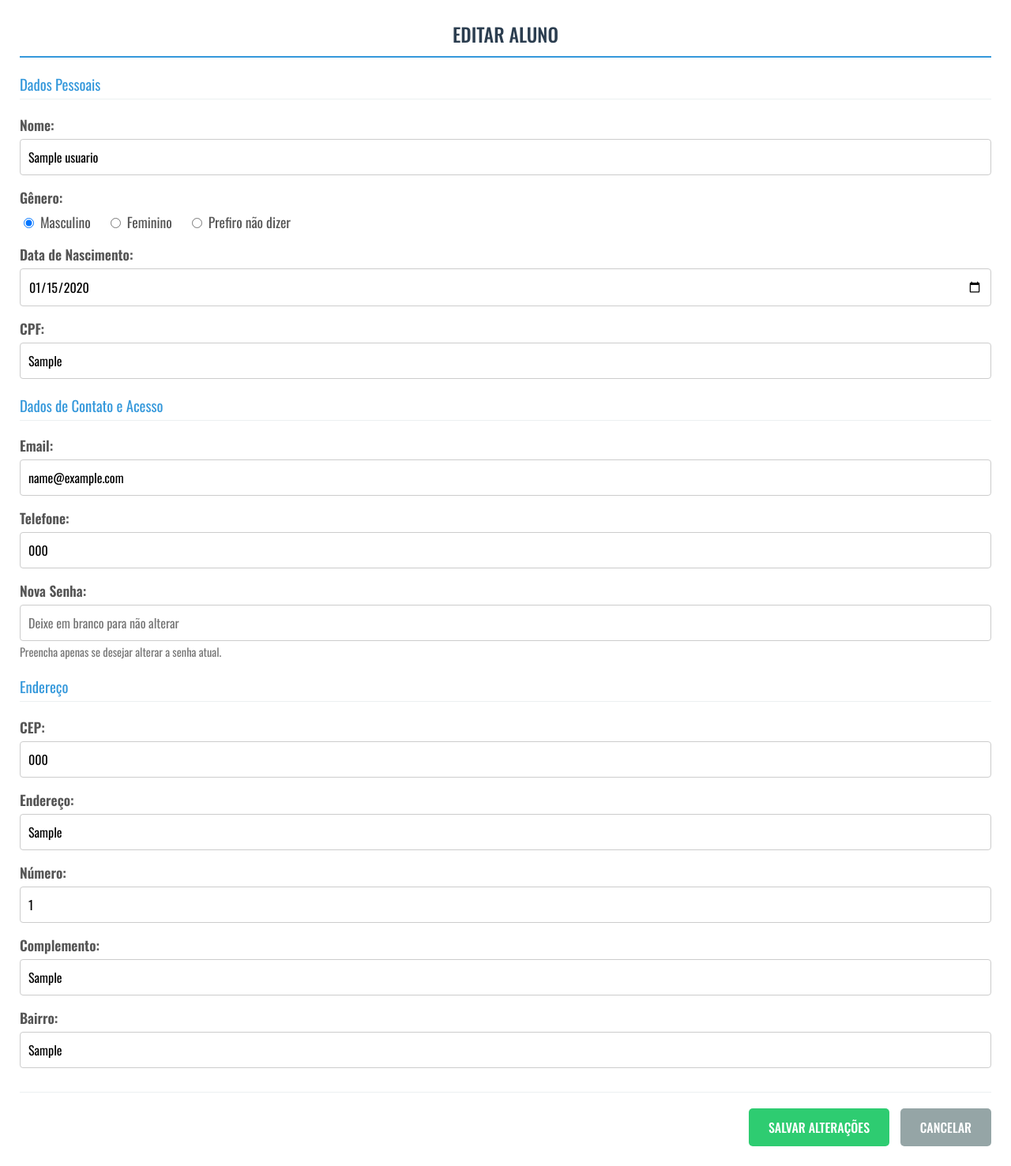
After one commit to kaiohenrique5340-boop/Gestao-de-Escolinha, a PHP site: page /views/editarUsuario.php?id=1 in a window 1280 px wide. The commit adds this page. Shown: the whole page at 79% size. Run offline with PHP 8.4, Linux system fonts and the light colour scheme; the visitor is signed in with stand-in values (Sample User, id 1); tables that the repository leaves empty hold one stand-in row (values such as "Sample post").

Commit message:
Adiciona página de edição de usuário e formulário para atualização de dados

```diff
--- /dev/null
+++ b/css/editarUsuario.css
@@ -0,0 +1,135 @@
+/* css/editarAluno.css */
+
+/* Base (igual ao detalhesAluno.css) */
+html, body {
+    height: 100%;
+    margin: 0;
+    padding: 0;
+    font-family: 'Oswald', sans-serif;
+    background-color: #f4f4f4;
+    color: #333;
+    box-sizing: border-box;
+}
+
+.container-detalhes {
+    width: 100%;
+    min-height: 100%;
+    background-color: #ffffff;
+    padding: 25px;
+    box-sizing: border-box;
+}
+
+h2 {
+    text-align: center;
+    color: #2c3e50;
+    border-bottom: 2px solid #3498db;
+    padding-bottom: 10px;
+    margin-top: 0;
+    font-weight: 500;
+    text-transform: uppercase;
+}
+
+h3 {
+    color: #3498db;
+    border-bottom: 1px solid #ecf0f1;
+    padding-bottom: 5px;
+    margin-top: 20px;
+    font-weight: 400;
+}
+
+.grupo-dados {
+    margin-bottom: 20px;
+}
+
+/* ---------- NOVOS ESTILOS PARA O FORMULÁRIO ---------- */
+
+/* Estilo para as 'etiquetas' (labels) */
+.grupo-dados label {
+    display: block; /* Faz a label ocupar a linha toda */
+    font-weight: 600;
+    color: #555;
+    margin-top: 15px;
+    margin-bottom: 5px;
+    font-size: 1.1em;
+}
+
+/* Estilo para os campos de texto, email, date, etc. */
+.grupo-dados input[type="text"],
+.grupo-dados input[type="email"],
+.grupo-dados input[type="date"],
+.grupo-dados input[type="password"] {
+    width: 100%;
+    padding: 10px;
+    font-family: 'Oswald', sans-serif;
+    font-size: 1em;
+    border: 1px solid #ccc;
+    border-radius: 4px;
+    box-sizing: border-box; /* Garante que o padding não estoure */
+}
+
+.grupo-dados small {
+    display: block;
+    font-size: 0.9em;
+    color: #777;
+    margin-top: 3px;
+}
+
+/* Estilo para os Radio Buttons de Gênero */
+.legend-style {
+    font-weight: 600;
+    color: #555;
+    margin-top: 15px;
+    margin-bottom: 5px;
+    font-size: 1.1em;
+}
+.gender-options {
+    display: flex;
+    gap: 20px;
+}
+.gender-options label {
+    font-weight: 400;
+    margin: 0;
+    display: flex;
+    align-items: center;
+    gap: 5px;
+}
+
+
+/* Estilo para os Botões */
+.grupo-botoes {
+    text-align: right;
+    margin-top: 30px;
+    padding-top: 20px;
+    border-top: 1px solid #ecf0f1;
+}
+
+.btn {
+    display: inline-block;
+    padding: 12px 25px;
+    margin-left: 10px;
+    font-family: 'Oswald', sans-serif;
+    font-size: 1em;
+    font-weight: 500;
+    text-decoration: none;
+    text-transform: uppercase;
+    border: none;
+    border-radius: 5px;
+    cursor: pointer;
+    transition: all 0.3s ease;
+}
+
+.btn-salvar {
+    background-color: #2ecc71; /* Verde (Sucesso) */
+    color: #ffffff;
+}
+.btn-salvar:hover {
+    background-color: #27ae60;
+}
+
+.btn-cancelar {
+    background-color: #95a5a6; /* Cinza (Cancelar) */
+    color: #ffffff;
+}
+.btn-cancelar:hover {
+    background-color: #7f8c8d;
+}
--- a/views/detalhesAluno.php
+++ b/views/detalhesAluno.php
@@ -94,7 +94,7 @@ if (!empty($aluno['sexo'])) {
 
         <div class="grupo-botoes">
 
-            <a href="paginaEditarAluno.php?id=<?php echo $aluno_id; ?>"
+            <a href="editarUsuario.php?id=<?=  $aluno_id ?>"
                class="btn btn-alterar"
                target="conteudo-principal">
                Alterar
--- /dev/null
+++ b/views/editarUsuario.php
@@ -0,0 +1,129 @@
+<?php
+session_start();
+include '../conexao.php'; // Inclui a conexão PDO
+
+//---------- Verificação de Segurança e Captura do ID ----------
+if (!isset($_SESSION['usuario_nome'])) {
+    die("Acesso negado. Faça login como administrador.");
+}
+
+if (!isset($_GET['id'])) {
+    die("Erro: Nenhum ID de aluno fornecido.");
+}
+
+$aluno_id = (int)$_GET['id'];
+
+//---------- Busca dos Dados do Aluno ----------
+try {
+    // Vamos buscar TODOS os campos que podem ser editados
+    $sql = "SELECT id, nome, sexo, data_nascimento, cpf, email, telefone,
+                   cep, endereco, numero, complemento, bairro
+            FROM usuarios
+            WHERE id = ?";
+
+    $stmt = $pdo->prepare($sql);
+    $stmt->execute([$aluno_id]);
+    $aluno = $stmt->fetch(PDO::FETCH_ASSOC);
+
+    if (!$aluno) {
+        die("Aluno não encontrado.");
+    }
+
+} catch (PDOException $e) {
+    die("Erro ao buscar dados do aluno: " . $e->getMessage());
+}
+?>
+<!DOCTYPE html>
+<html lang="pt-BR">
+<head>
+    <meta charset="UTF-8">
+    <meta name="viewport" content="width=device-width, initial-scale=1.0">
+    <title>Editar Aluno</title>
+    <link rel="stylesheet" href="../css/editarUsuario.css">
+
+    <link rel="preconnect" href="https://fonts.googleapis.com">
+    <link rel="preconnect" href="https://fonts.gstatic.com" crossorigin>
+    <link href="https://fonts.googleapis.com/css2?family=Oswald:wght@200..700&display=swap" rel="stylesheet">
+</head>
+<body>
+
+    <div class="container-detalhes">
+        <h2>Editar Aluno</h2>
+
+        <form id="form-editar" action="../atualizarUsuario.php" method="POST">
+
+            <input type="hidden" name="aluno_id" value="<?php echo $aluno_id; ?>">
+
+            <div class="grupo-dados">
+                <h3>Dados Pessoais</h3>
+
+                <label for="nome">Nome:</label>
+                <input type="text" id="nome" name="nome" value="<?php echo htmlspecialchars($aluno['nome'] ?? ''); ?>" required>
+
+                <p class="legend-style">Gênero:</p>
+                <div class="gender-options">
+                    <label>
+                        <input type="radio" name="sexo" value="masculino" <?php if($aluno['sexo'] == 'masculino') echo 'checked'; ?>> Masculino
+                    </label>
+                    <label>
+                        <input type="radio" name="sexo" value="feminino" <?php if($aluno['sexo'] == 'feminino') echo 'checked'; ?>> Feminino
+                    </label>
+                    <label>
+                        <input type="radio" name="sexo" value="nao informado" <?php if($aluno['sexo'] == 'nao informado' || empty($aluno['sexo'])) echo 'checked'; ?>> Prefiro não dizer
+                    </label>
+                </div>
+
+                <label for="dataNascimento">Data de Nascimento:</label>
+                <input type="date" id="dataNascimento" name="dataNascimento" value="<?php echo htmlspecialchars($aluno['data_nascimento'] ?? ''); ?>" required>
+
+                <label for="cpf">CPF:</label>
+                <input type="text" id="cpf" name="cpf" value="<?php echo htmlspecialchars($aluno['cpf'] ?? ''); ?>" required>
+            </div>
+
+            <div class="grupo-dados">
+                <h3>Dados de Contato e Acesso</h3>
+
+                <label for="email">Email:</label>
+                <input type="email" id="email" name="email" value="<?php echo htmlspecialchars($aluno['email'] ?? ''); ?>" required>
+
+                <label for="telefone">Telefone:</label>
+                <input type="text" id="telefone" name="telefone" value="<?php echo htmlspecialchars($aluno['telefone'] ?? ''); ?>" required>
+
+                <label for="senha">Nova Senha:</label>
+                <input type="password" id="senha" name="senha" placeholder="Deixe em branco para não alterar">
+                <small>Preencha apenas se desejar alterar a senha atual.</small>
+            </div>
+
+            <div class="grupo-dados">
+                <h3>Endereço</h3>
+
+                <label for="cep">CEP:</label>
+                <input type="text" id="cep" name="cep" value="<?php echo htmlspecialchars($aluno['cep'] ?? ''); ?>" required>
+
+                <label for="endereco">Endereço:</label>
+                <input type="text" id="endereco" name="endereco" value="<?php echo htmlspecialchars($aluno['endereco'] ?? ''); ?>" required>
+
+                <label for="numero">Número:</label>
+                <input type="text" id="numero" name="numero" value="<?php echo htmlspecialchars($aluno['numero'] ?? ''); ?>" required>
+
+                <label for="complemento">Complemento:</label>
+                <input type="text" id="complemento" name="complemento" value="<?php echo htmlspecialchars($aluno['complemento'] ?? ''); ?>">
+
+                <label for="bairro">Bairro:</label>
+                <input type="text" id="bairro" name="bairro" value="<?php echo htmlspecialchars($aluno['bairro'] ?? ''); ?>" required>
+            </div>
+
+            <div class="grupo-botoes">
+                <button type="submit" class="btn btn-salvar">Salvar Alterações</button>
+
+                <a href="detalhesAluno.php?id=<?php echo $aluno_id; ?>"
+                   class="btn btn-cancelar"
+                   target="conteudo-principal">
+                   Cancelar
+                </a>
+            </div>
+        </form>
+    </div>
+
+</body>
+</html>
```
Also changed, not shown: atualizarUsuario.php (added, +86 -0 lines).
